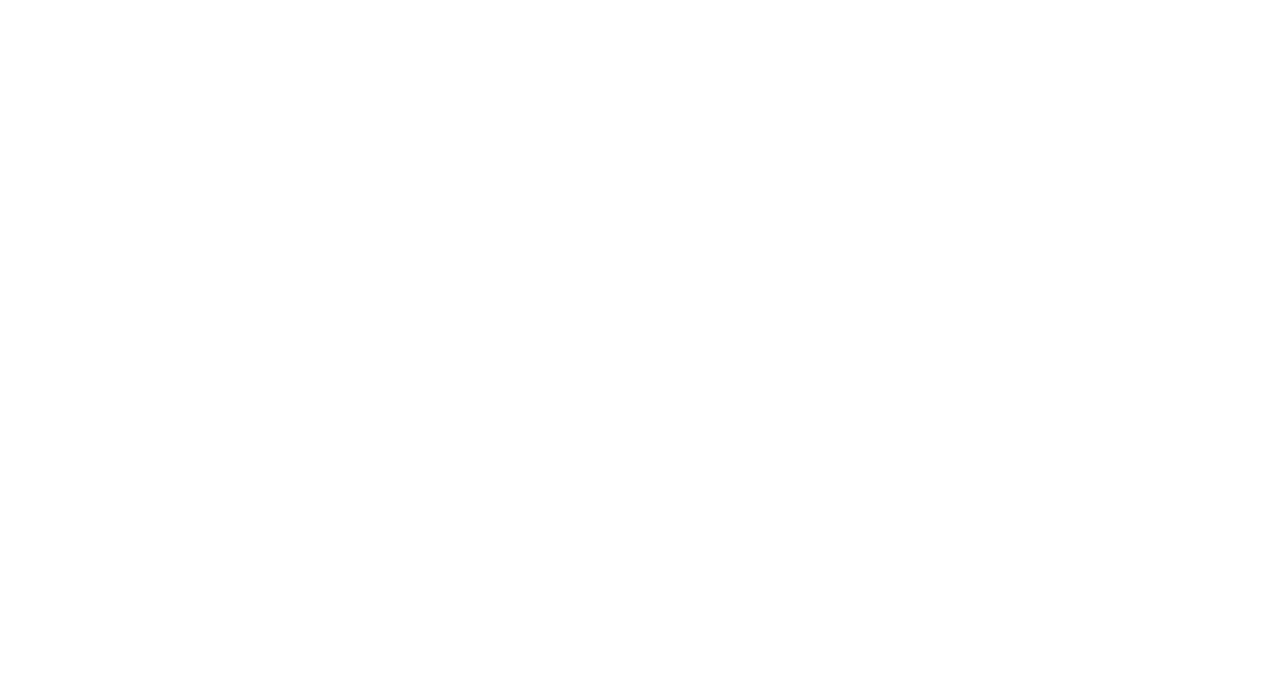
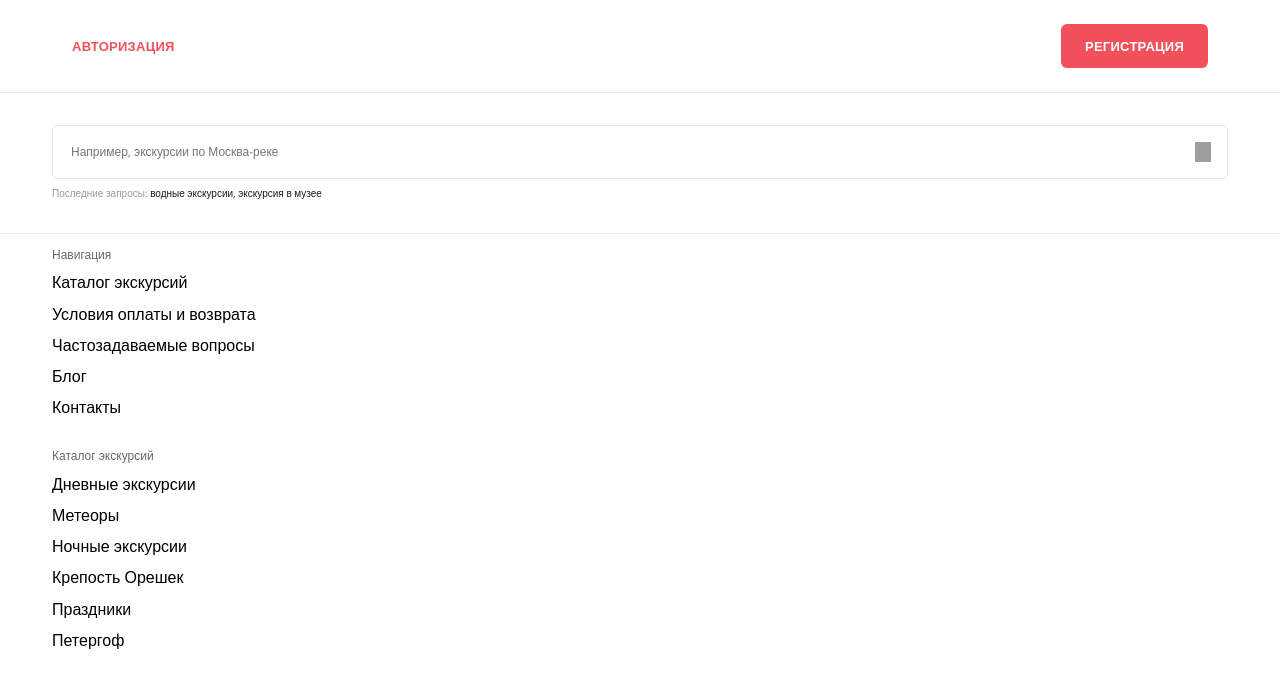
Before and after one commit to eleskin/uneed-guide-react-frontend, a Next.js app: page / in a window 1280 px wide. Shown: the top 688 px of the page. Built offline with nearby package versions, Linux system fonts and the light colour scheme; grey boxes are pictures that could not be loaded.

Commit message:
feature: Added showing Menu

```diff
--- a/pages/_app.js
+++ b/pages/_app.js
@@ -1,20 +1,16 @@
 import '/styles/normalize.scss';
 import '/styles/globals.scss';
 import Head from 'next/head';
-import {Fragment, useState} from 'react';
+import {Fragment} from 'react';
 import Menu from '../components/Menu/Menu';
 
 const App = ({Component, pageProps}) => {
-	const [isActiveMenu,] = useState(false);
-	const [headerHeight,] = useState(0);
-
 	return (
 		<Fragment>
 			<Head>
 				<title>Uneed Guide</title>
 			</Head>
-			<style jsx global>{`body {overflow: ${isActiveMenu ? 'hidden' : 'auto '}}`}</style>
-			<Menu isActiveMenu={isActiveMenu} style={{height: `calc(100% - ${headerHeight}px)`}}/>
+			<Menu isActiveMenu={true}/>
 			<Component {...pageProps} />
 		</Fragment>
 	);
```
